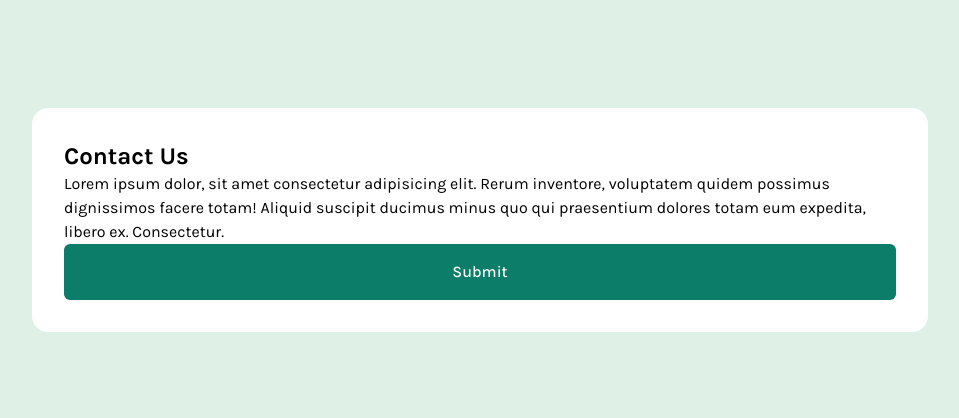
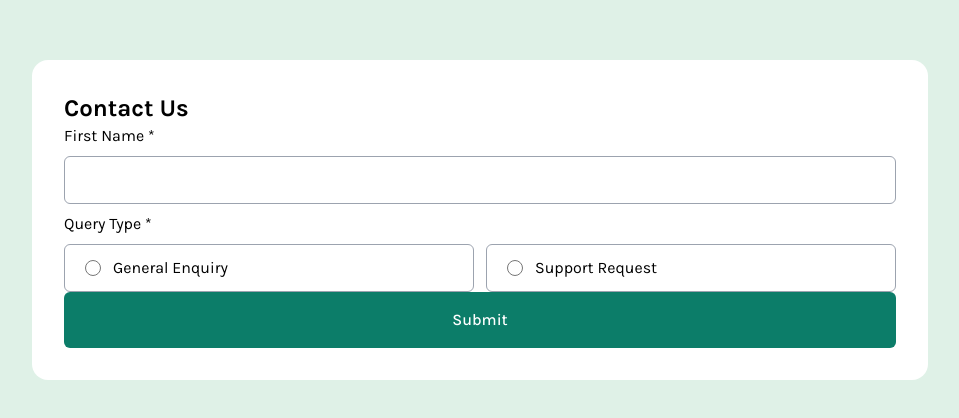
Before and after one commit to lucarl07/contact-form, a React (Vite) app: page / in a window 1280 px wide. Shown: the part 180-598 px from the top of the page, without its empty margins (160-1119 px from the left). Built offline with nearby package versions, Linux system fonts and the light colour scheme.

Commit message:
🚧 Basic implementation of Controls

```diff
--- a/src/App.tsx
+++ b/src/App.tsx
@@ -1,14 +1,26 @@
 import Container from 'components/Container/Container';
-import Title from './components/Title/Title';
-import Form from './components/Form/Form';
-import Button from './components/Button/Button';
+import Title from 'components/Title/Title';
+import Form from 'components/Form/Form';
+import Control from 'components/Control'
+import Button from 'components/Button/Button';
 
 export default function App() {
   return (
     <Container>
       <Title>Contact Us</Title>
       <Form>
-        <p>Lorem ipsum dolor, sit amet consectetur adipisicing elit. Rerum inventore, voluptatem quidem possimus dignissimos facere totam! Aliquid suscipit ducimus minus quo qui praesentium dolores totam eum expedita, libero ex. Consectetur.</p>
+        <Control.Root error="" field="firstName">
+          <Control.Label>First Name *</Control.Label>
+          <Control.Input type="text" />
+          <Control.Error />
+        </Control.Root>
+        <Control.Root error="" field="queryType">
+          <Control.Label>Query Type *</Control.Label>
+          <div className="flex space-x-3">
+            <Control.Input type="radio" id="enquiry" value="General Enquiry" />
+            <Control.Input type="radio" id="support" value="Support Request" />
+          </div>
+        </Control.Root>
         <Button type="submit">Submit</Button>
       </Form>
     </Container>
```
